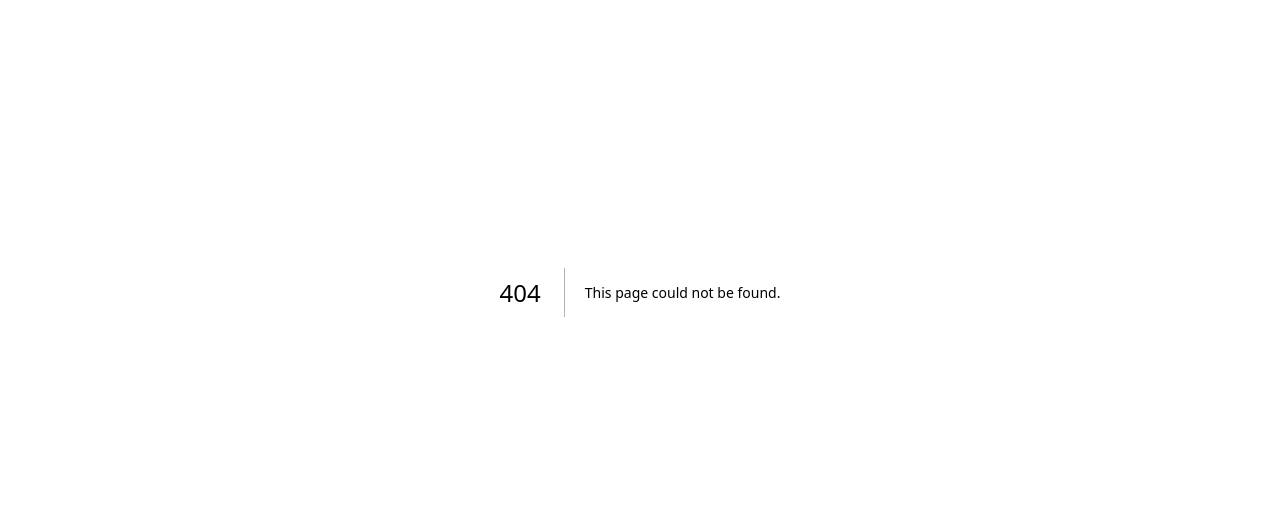
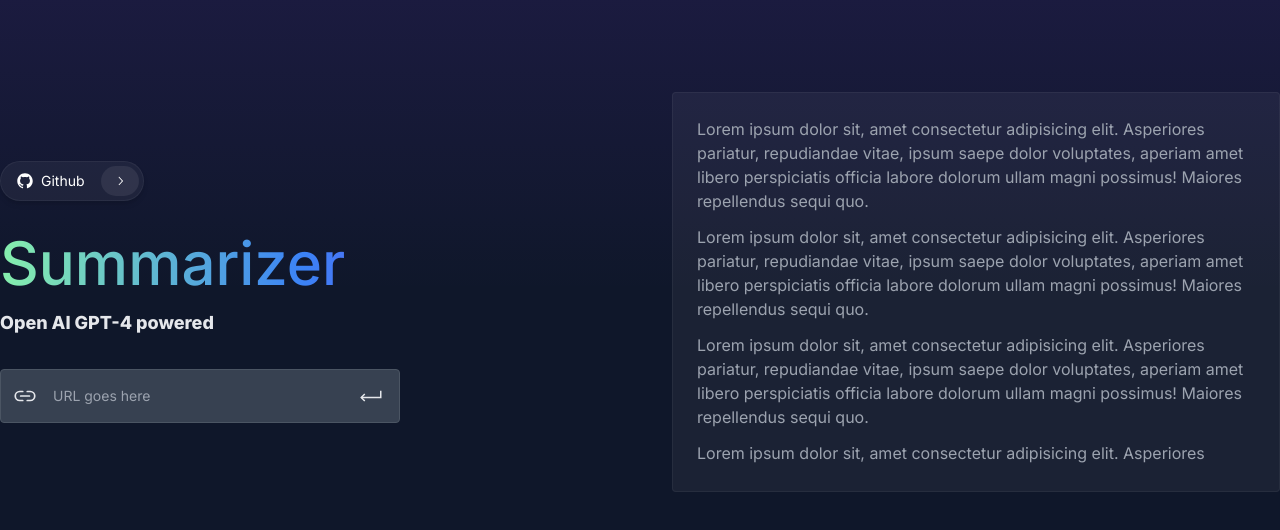
Before and after one commit to jlsodai/article-summarizer, a Next.js app: page /summarizer in a window 1280 px wide. Before the commit this address had no page. Shown: the part 108-638 px from the top of the page. Built offline with nearby package versions, Linux system fonts and the light colour scheme.

Commit message:
add summarizer page

```diff
--- /dev/null
+++ b/src/app/summarizer/page.jsx
@@ -0,0 +1,83 @@
+/* eslint-disable @next/next/no-img-element */
+import React from "react";
+
+import { RxChevronRight, RxGithubLogo } from "react-icons/rx";
+import { IoLinkOutline, IoReturnDownBackSharp } from "react-icons/io5";
+
+const page = () => {
+	const summary = [...Array(4)];
+
+	return (
+		<section className="bg-slate-900">
+			<div className="bg-gradient-to-b from-violet-600/[.15] via-transparent min-h-screen flex items-center">
+				<div className="container lg:grid grid-cols-2 text-white gap-x-16 items-center my-16">
+					<div className="flex lg:block flex-col items-center my-8">
+						<div className="flex justify-start">
+							<a
+								className="group bg-white/[.05] hover:bg-white/[.1] border border-white/[.05] p-1 pl-4 rounded-full shadow-md flex gap-2 items-center"
+								href="#!"
+							>
+								<RxGithubLogo className="text-white" />
+								<p className="mr-2 inline-block text-white text-sm">
+									Github
+								</p>
+								<span className="group-hover:bg-white/[.1] py-2 px-3 inline-flex justify-center items-center gap-x-2 rounded-full bg-white/[.075] font-semibold text-white text-sm">
+									<RxChevronRight />
+								</span>
+							</a>
+						</div>
+						<h1 className="font-medium bg-gradient-to-r from-green-300 via-blue-500 to-purple-600 bg-clip-text text-transparent text-4xl sm:text-5xl md:text-6xl mt-8 break-all">
+							Summarizer
+						</h1>
+						<h3 className="text-gray-200 text-lg font-extrabold mt-4">
+							Open AI GPT-4 powered
+						</h3>
+
+						<div className="max-w-[400px] w-full">
+							<div className="flex mt-8  border rounded bg-gray-700 border-gray-600">
+								<div className="inset-y-0 left-0 flex items-center pl-3 pointer-events-none text-gray-600">
+									<IoLinkOutline className="text-gray-200 text-2xl" />
+								</div>
+								<input
+									type="url"
+									className="block w-full p-4 text-sm text-gray-200 placeholder-gray-400 flex-grow bg-transparent focus:outline-0"
+									placeholder="URL goes here"
+								/>
+								<button
+									type="submit"
+									className="text-white px-4"
+								>
+									<IoReturnDownBackSharp className="text-gray-200 text-2xl" />
+								</button>
+							</div>
+						</div>
+					</div>
+
+					<div className="h-[400px] flex flex-col w-full flex-grow p-6 relative  bg-white/[.05] hover:bg-white/[.1] border border-white/[.05] rounded text-gray-400">
+						<div className="overflow-y-auto">
+							{summary.length ? (
+								summary.map((p, i) => (
+									<p className={`${i > 0 && "mt-3"}`} key={i}>
+										Lorem ipsum dolor sit, amet consectetur
+										adipisicing elit. Asperiores pariatur,
+										repudiandae vitae, ipsum saepe dolor
+										voluptates, aperiam amet libero
+										perspiciatis officia labore dolorum
+										ullam magni possimus! Maiores
+										repellendus sequi quo.
+									</p>
+								))
+							) : (
+								<p className="mb-3">
+									Enter your url to begin...
+								</p>
+							)}
+						</div>
+					</div>
+				</div>
+			</div>
+		</section>
+	);
+};
+
+export default page;
```
